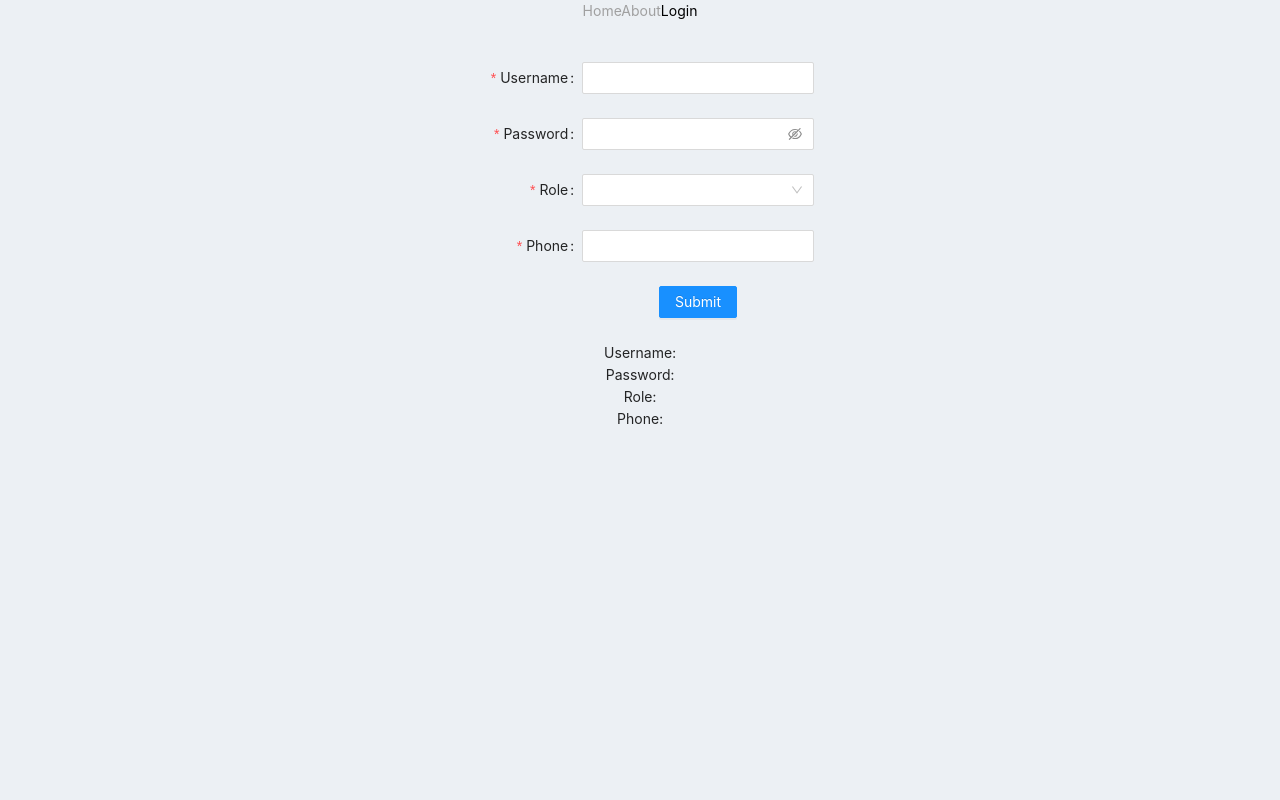
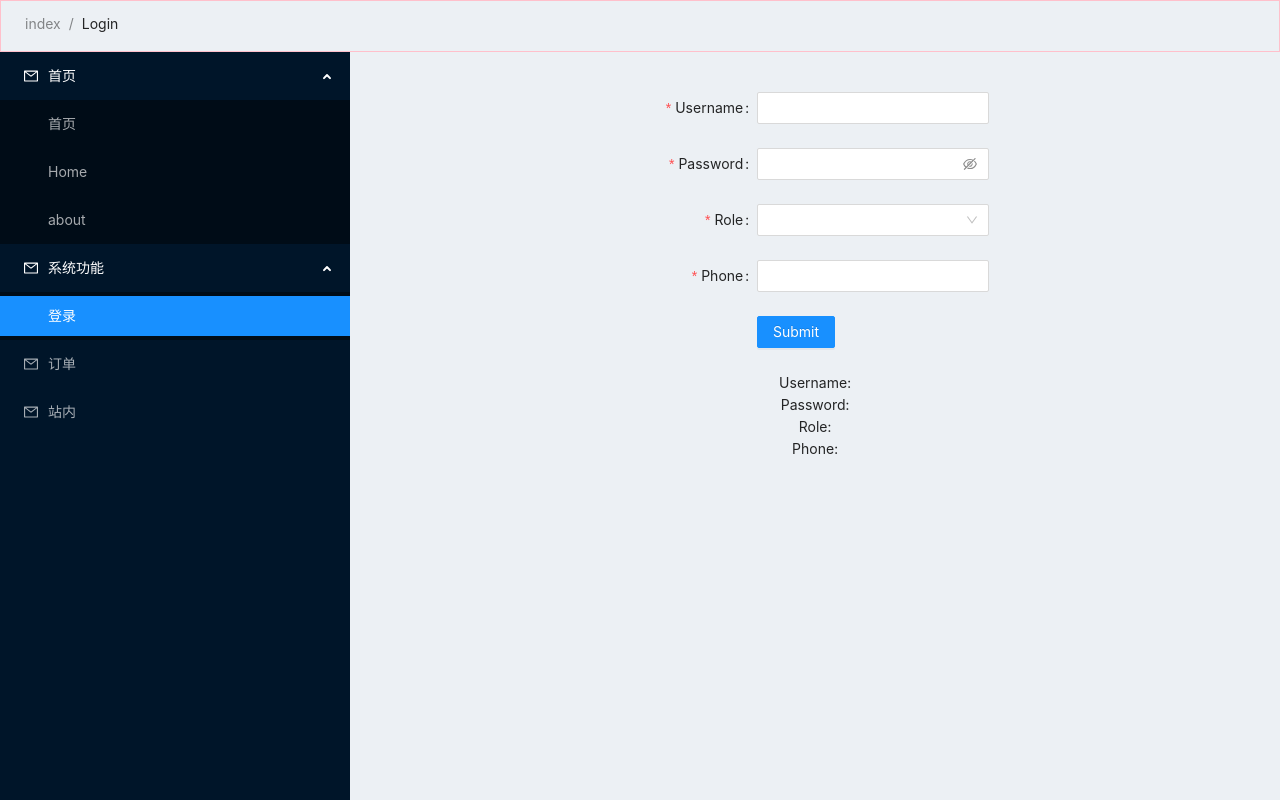
Before and after one commit to Hans774882968/react-hooks-demo, a React (Create React App) app: page /login in a window 1280 px wide. Built offline with nearby package versions, Linux system fonts and the light colour scheme.

Commit message:
菜单+菜单路由跟随+面包屑+面包屑路由跟随

```diff
--- a/package.json
+++ b/package.json
@@ -23,7 +23,8 @@
     "start": "craco start",
     "build": "craco build",
     "test": "craco test",
-    "eject": "react-scripts eject"
+    "eject": "react-scripts eject",
+    "lint": "eslint \"src/*.{js,jsx,ts,tsx}\" --fix"
   },
   "eslintConfig": {
     "extends": [
--- a/src/About.tsx
+++ b/src/About.tsx
@@ -1,7 +1,7 @@
 import React from 'react';
 import styles from './About.module.less';
 
-function About (){
+function About () {
   return (
     <div>
       <p className={styles.txt}>About页面</p>
--- a/src/App.less
+++ /dev/null
@@ -1,54 +0,0 @@
-@import '~antd/dist/antd.less';
-
-.App {
-  text-align: center;
-  background-color: #ecf0f4;
-  min-height: 100vh;
-}
-
-.App-logo {
-  height: 40vmin;
-  pointer-events: none;
-}
-
-@media (prefers-reduced-motion: no-preference) {
-  .App-logo {
-    animation: App-logo-spin infinite 20s linear;
-  }
-}
-
-.App-header {
-  background-color: #282c34;
-  min-height: 100vh;
-  display: flex;
-  flex-direction: column;
-  align-items: center;
-  justify-content: center;
-  font-size: calc(10px + 2vmin);
-  color: white;
-}
-
-.App-link {
-  color: #61dafb;
-}
-
-a {
-  text-decoration: none;
-}
-
-.link {
-  color: #a0a0a0;
-}
-
-.link.active {
-  color: black;
-}
-
-@keyframes App-logo-spin {
-  from {
-    transform: rotate(0deg);
-  }
-  to {
-    transform: rotate(360deg);
-  }
-}
--- /dev/null
+++ b/src/App.module.less
@@ -0,0 +1,27 @@
+@import '~antd/dist/antd.less';
+
+.App {
+  background-color: #ecf0f4;
+}
+
+a {
+  text-decoration: none;
+}
+
+.link {
+  color: #a0a0a0;
+}
+
+.link.active {
+  color: black;
+}
+
+@navbar-height: 52px;
+.app-body {
+  display: flex;
+  min-height: calc(100vh - @navbar-height);
+  .main-content-wrapper {
+    flex: 1;/* 占满菜单留下的所有空间 */
+    padding: 40px;
+  }
+}
--- a/src/App.tsx
+++ b/src/App.tsx
@@ -8,20 +8,31 @@ import {
 import About from './About';
 import Home from './Home';
 import Login from './Login';
-import './App.less';
+import MyMenu from './layout/MyMenu';
+import BreadCrumb from './layout/BreadCrumb';
+import styles from './App.module.less';
 
 function App () {
   return (
-    <div className="App">
+    <div className={styles.App}>
       <Router>
-        <NavLink to="/home" className="link">Home</NavLink>
-        <NavLink to="/about" className="link">About</NavLink>
-        <NavLink to="/login" className="link">Login</NavLink>
-        <Routes>
-          <Route path="/home" element={<Home/>} />
-          <Route path="/about" element={<About/>} />
-          <Route path="/login" element={<Login/>} />
-        </Routes>
+        <BreadCrumb />
+        <NavLink to="/" className="link"></NavLink>
+        <NavLink to="/home" className="link"></NavLink>
+        <NavLink to="/about" className="link"></NavLink>
+        <NavLink to="/login" className="link"></NavLink>
+
+        <div className={styles['app-body']}>
+          <MyMenu />
+          <div className={styles['main-content-wrapper']}>
+            <Routes>
+              <Route path="/" element={<Home/>} />
+              <Route path="/home" element={<Home/>} />
+              <Route path="/about" element={<About/>} />
+              <Route path="/login" element={<Login/>} />
+            </Routes>
+          </div>
+        </div>
       </Router>
     </div>
   );
--- a/src/Home.tsx
+++ b/src/Home.tsx
@@ -1,8 +1,8 @@
 import React, { useEffect, useState } from 'react';
 import styles from './Home.module.less';
-import {Button} from 'antd';
+import { Button } from 'antd';
 
-function Home (){
+function Home () {
   const [value, setValue] = useState(0);
   const add = () => {
     setValue(value + 1);
--- a/src/Login.module.less
+++ b/src/Login.module.less
@@ -1,9 +1,7 @@
-.container{
+.container {
   display: flex;
   flex-direction: column;
   align-items: center;
-  width: 100%;
-  margin-top: 40px;
   .field {
     color: red;
   }
--- /dev/null
+++ b/src/layout/BreadCrumb.module.less
@@ -0,0 +1,3 @@
+.site-page-header {
+  border: 1px solid pink;
+}
--- /dev/null
+++ b/src/layout/BreadCrumb.tsx
@@ -0,0 +1,38 @@
+import React, { useEffect, useState } from 'react';
+import { PageHeader } from 'antd';
+import styles from './BreadCrumb.module.less';
+import { path2breadcrumbRoutes } from '../router';
+import { AntdBreadcrumbType } from '../utils/breadcrumb';
+import { Link, useLocation } from 'react-router-dom';
+
+function BreadCrumb () {
+  const location = useLocation();
+
+  useEffect(() => {
+    const newBreadcrumbRoutes = path2breadcrumbRoutes.get(location.pathname);
+    if (newBreadcrumbRoutes) {
+      setBreadcrumbRoutes(newBreadcrumbRoutes);
+    }
+  }, [location]);
+
+  const [breadcrumbRoutes, setBreadcrumbRoutes] = useState([] as AntdBreadcrumbType[]);
+
+  // 自定义面包屑dom，链接直接取route.path，而非paths.join('/')
+  function itemRender (route: AntdBreadcrumbType, _: object, routes: AntdBreadcrumbType[]) {
+    const last = routes.indexOf(route) === routes.length - 1;
+    return last ? (
+      <span>{route.breadcrumbName}</span>
+    ) : (
+      <Link to={route.path}>{route.breadcrumbName}</Link>
+    );
+  }
+
+  return (
+    <PageHeader
+      className={styles['site-page-header']}
+      breadcrumb={{ routes: breadcrumbRoutes, itemRender }}
+    />
+  );
+}
+
+export default BreadCrumb;
--- /dev/null
+++ b/src/layout/MyMenu.tsx
@@ -0,0 +1,59 @@
+import React, { useEffect, useState } from 'react';
+import { Menu } from 'antd';
+import type { MenuProps } from 'antd';
+import { MailOutlined } from '@ant-design/icons';
+import { NavLink, useLocation } from 'react-router-dom';
+
+type MenuItem = Required<MenuProps>['items'][number];
+
+function getMenuItem (
+  label: React.ReactNode,
+  key: React.Key,
+  icon?: React.ReactNode,
+  children?: MenuItem[],
+  type?: 'group'
+): MenuItem {
+  return {
+    key,
+    icon,
+    children,
+    label,
+    type
+  } as MenuItem;
+}
+
+function MyMenu () {
+  const location = useLocation();
+
+  const items: MenuProps['items'] = [
+    getMenuItem('首页', 'index', <MailOutlined />, [
+      getMenuItem(<NavLink to="/" className="link">首页</NavLink>, '/'),
+      getMenuItem(<NavLink to="/home" className="link">Home</NavLink>, '/home'),
+      getMenuItem(<NavLink to="/about" className="link">about</NavLink>, '/about')
+    ]),
+    getMenuItem('系统功能', 'system', <MailOutlined />, [
+      getMenuItem(<NavLink to="/login" className="link">登录</NavLink>, '/login')
+    ]),
+    getMenuItem('订单', 'order', <MailOutlined />),
+    getMenuItem('站内', 'instation', <MailOutlined />)
+  ];
+  const openKeys = ['index', 'system', 'order', 'instation'];
+  const [selectKeys, setSelectedKeys] = useState(['login']);
+
+  useEffect(() => {
+    setSelectedKeys([location.pathname]);
+  }, [location]);
+
+  return (
+    <Menu
+      style={{ width: 350 }}
+      theme='dark'
+      mode='inline'
+      openKeys={openKeys}
+      selectedKeys={selectKeys}
+      items={items}
+    />
+  );
+}
+
+export default MyMenu;
--- /dev/null
+++ b/src/router/index.ts
@@ -0,0 +1,86 @@
+import { AntdBreadcrumbType } from '../utils/breadcrumb';
+
+interface MyRouteMeta {
+  title: string;
+  navList: string[];
+}
+
+interface RouteRecord {
+  path: string;
+  name: string;
+  meta?: MyRouteMeta;
+}
+
+export const routes = [
+  {
+    path: '/',
+    name: 'index',
+    meta: {
+      title: 'index'
+    }
+  },
+  {
+    path: '/home',
+    name: 'home',
+    meta: {
+      title: 'Home',
+      navList: ['/']
+    }
+  },
+  {
+    path: '/about',
+    name: 'about',
+    meta: {
+      title: 'About',
+      navList: ['/']
+    }
+  },
+  {
+    path: '/login',
+    name: 'login',
+    meta: {
+      title: 'Login',
+      navList: ['/']
+    }
+  }
+] as RouteRecord[];
+
+export function getPath2route (routes: RouteRecord[]):
+  Map<string, RouteRecord> {
+  return routes.reduce((ret, route) => {
+    ret.set(route.path, route);
+    return ret;
+  }, new Map<string, RouteRecord>());
+}
+
+export const path2route = getPath2route(routes);
+
+function getBreadcrumbName (route: RouteRecord | undefined): string {
+  const meta: MyRouteMeta | undefined = route?.meta;
+  if (meta && meta.title) {
+    return meta.title;
+  }
+  return route?.name || '';
+}
+
+export function getPath2breadcrumbRoutes (routes: RouteRecord[]):
+  Map<string, AntdBreadcrumbType[]> {
+  return routes.reduce((ret, route) => {
+    const navList = (route?.meta?.navList || []) as string[];
+    const breadcrumbRoute = navList.map((nav) => {
+      const routeRecord = path2route.get(nav);
+      return {
+        path: routeRecord?.path || '',
+        breadcrumbName: getBreadcrumbName(routeRecord)
+      };
+    });
+    breadcrumbRoute.push({
+      path: route.path,
+      breadcrumbName: getBreadcrumbName(route)
+    });
+    ret.set(route.path, breadcrumbRoute);
+    return ret;
+  }, new Map<string, AntdBreadcrumbType[]>());
+}
+
+export const path2breadcrumbRoutes = getPath2breadcrumbRoutes(routes);
--- /dev/null
+++ b/src/utils/breadcrumb.ts
@@ -0,0 +1,4 @@
+export interface AntdBreadcrumbType {
+  path: string;
+  breadcrumbName: string;
+}
```
